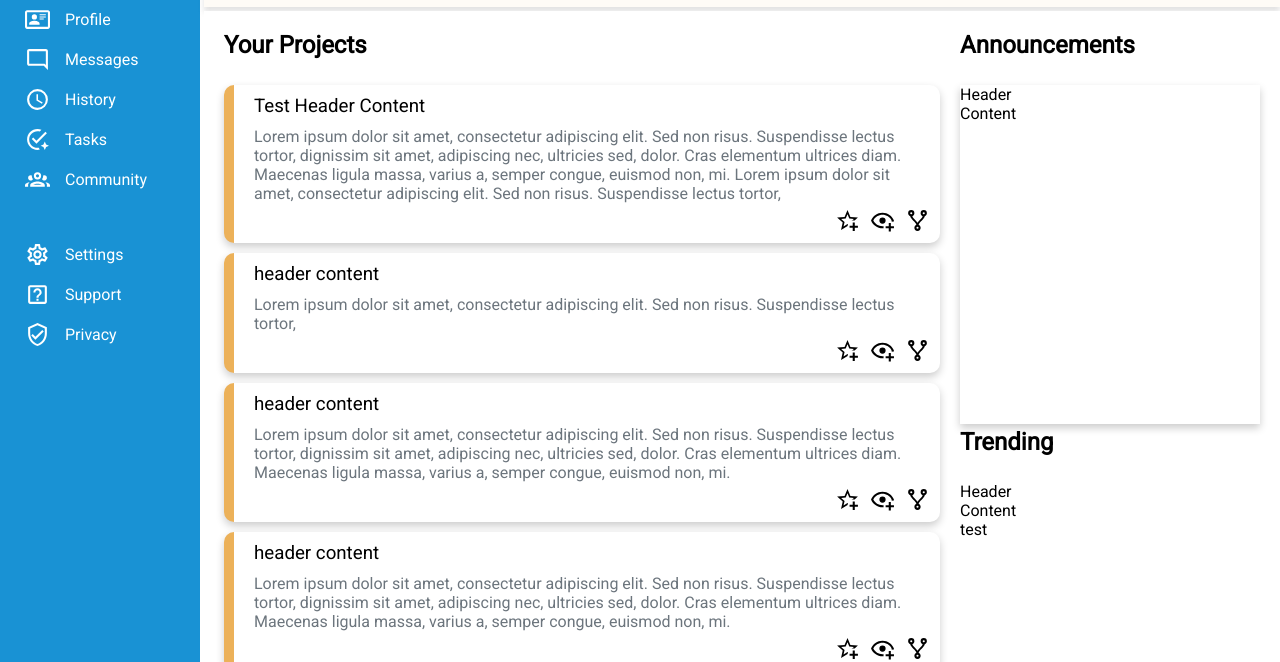
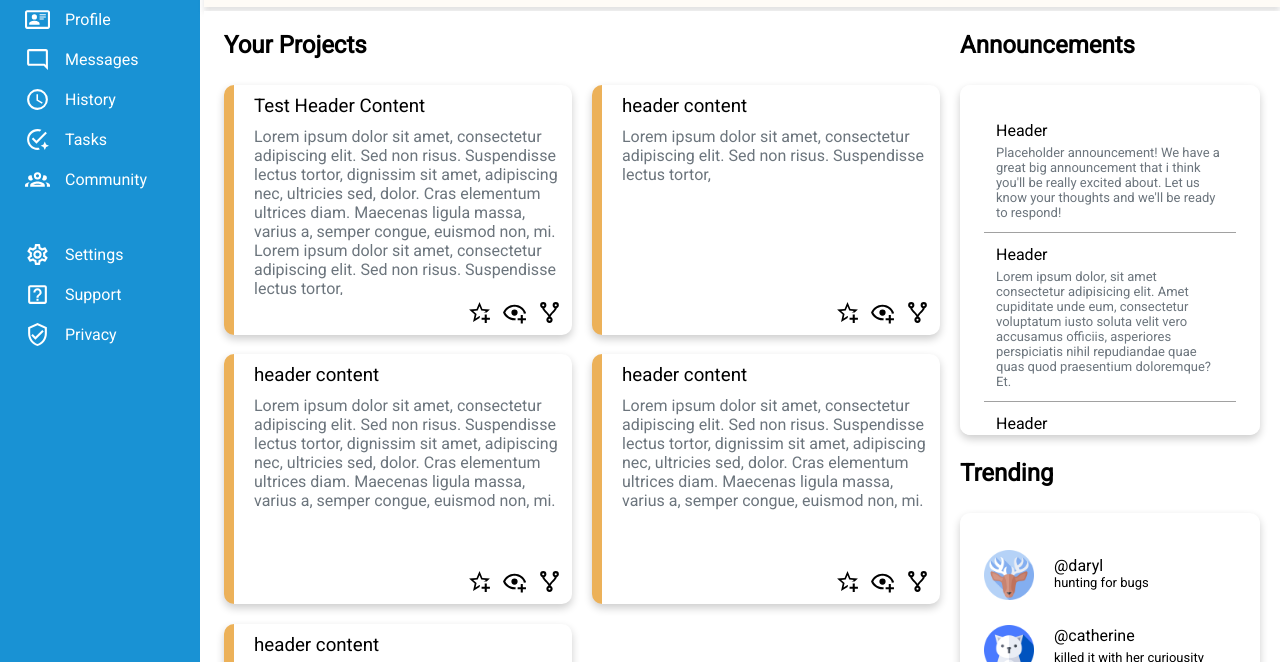
Before and after one commit to jonathanmeneses/TOP-Admin-Dashboard, a plain HTML site: page index.html in a window 1280 px wide. Shown: the part 138-800 px from the top of the page. Drawn offline with Linux system fonts and the light colour scheme.

Commit message:
Update styles.css with grid layout and new classes

```diff
--- a/index.html
+++ b/index.html
@@ -148,7 +148,7 @@
                             <h3 class="card-header">
                                 Test Header Content
                             </h3>
-                            <p class="card-content">
+                            <p class="card-content truncate">
                                 Lorem ipsum dolor sit amet, consectetur adipiscing elit. Sed non risus. Suspendisse
                                 lectus tortor, dignissim sit amet, adipiscing nec, ultricies sed, dolor. Cras
                                 elementum ultrices diam. Maecenas ligula massa, varius a, semper congue, euismod non,
@@ -279,18 +279,50 @@
                 </div>
                 <div class="content-right">
 
-                    <h2 class="content-section-header">
+                    <h2 class="announcement-section-header">
                         Announcements
                     </h2>
 
                     <div class="announcement-content-grid">
                         <div class="announcement-item">
-                            <div class="announcement-header">
+                            <h4 class="announcement-item-header">
                                 Header
-                            </div>
-                            <div class="announcement-content">
-                                Content
-                            </div>
+                            </h4>
+                            <p class="announcement-content">
+                                Placeholder announcement! We have a great big announcement that i think you'll be really
+                                excited about. Let us know your thoughts and we'll be ready to respond!
+                            </p>
+
+                        </div>
+                        <div class="announcement-item">
+                            <h4 class="announcement-item-header">
+                                Header
+                            </h4>
+                            <p class="announcement-content">
+                                Lorem ipsum dolor, sit amet consectetur adipisicing elit. Amet cupiditate unde eum,
+                                consectetur voluptatum iusto soluta velit vero accusamus officiis, asperiores
+                                perspiciatis nihil repudiandae quae quas quod praesentium doloremque? Et.
+                            </p>
+
+                        </div>
+                        <div class="announcement-item">
+                            <h4 class="announcement-item-header">
+                                Header
+                            </h4>
+                            <p class="announcement-content">
+                                Placeholder announcement! We have a great big announcement that i think you'll be really
+                                excited about. Let us know your thoughts and we'll be ready to respond!
+                            </p>
+
+                        </div>
+                        <div class="announcement-item">
+                            <h4 class="announcement-item-header">
+                                Header
+                            </h4>
+                            <p class="announcement-content">
+                                Placeholder announcement! We have a great big announcement that i think you'll be really
+                                excited about. Let us know your thoughts and we'll be ready to respond!
+                            </p>
 
                         </div>
 
@@ -299,19 +331,55 @@
                         Trending
                     </h2>
                     <div class="trending-content-grid">
+
                         <div class="trending-item">
-                            <div class="announcement-header">
-                                Header
-                            </div>
-                            <div class="announcement-content">
-                                Content
+                            <img width="50px" src="./assets/deer.png" alt="trending profile">
+                            <div class="trending-item-details">
+                                <p class="user">
+                                    @daryl
+                                </p>
+                                <p class="reason">
+                                    hunting for bugs
+                                </p>
                             </div>
 
                         </div>
-                        <div>
-                            test
+                        <div class="trending-item">
+                            <img width="50px" src="./assets/cat.png" alt="trending profile">
+                            <div class="trending-item-details">
+                                <p class="user">
+                                    @catherine
+                                </p>
+                                <p class="reason">
+                                    killed it with her curiousity and creativity
+                                </p>
+                            </div>
+
                         </div>
+                        <div class="trending-item">
+                            <img width="50px" src="./assets/shark.png" alt="trending profile">
+                            <div class="trending-item-details">
+                                <p class="user">
+                                    @sherry
+                                </p>
+                                <p class="reason">
+                                    stopped the team from circling
+                                </p>
+                            </div>
 
+                        </div>
+                        <div class="trending-item">
+                            <img width="50px" src="./assets/bear.png" alt="trending profile">
+                            <div class="trending-item-details">
+                                <p class="user">
+                                    @jonathan
+                                </p>
+                                <p class="reason">
+                                    bearly making progress on The Odin Project
+                                </p>
+                            </div>
+
+                        </div>
                     </div>
 
                 </div>
--- a/styles.css
+++ b/styles.css
@@ -151,13 +151,23 @@ body {
 }
 
 /* Small Text */
-.small-greeting-text {
+.small-greeting-text,
+.reason {
     margin: 0;
     font-size: small;
 
 }
 
+
+
 /* Strong Text */
+
+.user {
+    margin: 0;
+    font-size: medium;
+    align-self: center;
+}
+
 .strong-greeting-text {
     margin: 0;
     font-size: medium;
@@ -232,9 +242,8 @@ body {
 
 .card-section {
     display: grid;
-    grid-template-columns: repeat(auto-fill, minmax(450px, 1fr));
+    grid-template-columns: repeat(auto-fit, minmax(300px, 1fr));
     gap: 10px 20px;
-    align-items: stretch;
 }
 
 
@@ -242,6 +251,7 @@ body {
     display: flex;
     flex-direction: column;
     align-content: start;
+    height: 250px;
     padding-left: 20px;
     padding-top: 10px;
     padding-right: 10px;
@@ -254,7 +264,8 @@ body {
 }
 
 
-.card-header {
+.card-header,
+.announcement-item-header {
     font-weight: 400;
     margin-bottom: 5px;
     /* margin-top: 10px */
@@ -310,12 +321,7 @@ svg {
 }
 
 .truncate {
-    overflow: hidden;
-    text-overflow: ellipsis;
-    display: -webkit-box;
-    -webkit-line-clamp: 4;
-    /* number of lines to display before truncating */
-    -webkit-box-orient: vertical;
+    overflow: auto
 }
 
 .action-icons {
@@ -328,14 +334,58 @@ svg {
 
 .announcement-content-grid {
     display: grid;
-    grid-template-columns: 1fr;
-    ;
-    grid-template-rows: auto;
     box-shadow: 0 4px 8px 0 rgba(0, 0, 0, 0.2);
+    background-color: white;
+    border-radius: 10px;
+    width: 300px;
+    padding: 24px;
+    margin-bottom: 20px;
+    height: 350px;
+    overflow: auto;
+}
+
+.trending-content-grid {
+    display: grid;
+    box-shadow: 0 4px 8px 0 rgba(0, 0, 0, 0.2);
+    background-color: white;
+    border-radius: 10px;
+    width: 300px;
+    padding: 24px;
+    margin-bottom: 20px;
+    height: 350px;
+}
+
+.trending-item {
+    display: grid;
+    align-items: center;
+    grid-template-columns: 60px 150px;
+    height: 75px;
+    gap: 10px;
+
 }
 
 .announcement-item {
-    display: flex;
-    flex-direction: column;
+    padding: 12px;
+    border-bottom: 1px solid #a1a1a1;
 
 }
+
+.trending-item-details {
+    display: grid;
+    grid-template-rows: 1fr 1fr;
+}
+
+.announcement-item:last-child {
+    border-bottom: none;
+}
+
+.announcement-item-header {
+    font-weight: 400;
+    margin-bottom: 5px;
+}
+
+.announcement-content {
+    font-size: small;
+    margin: 0;
+    color: #6c757d;
+}
```
